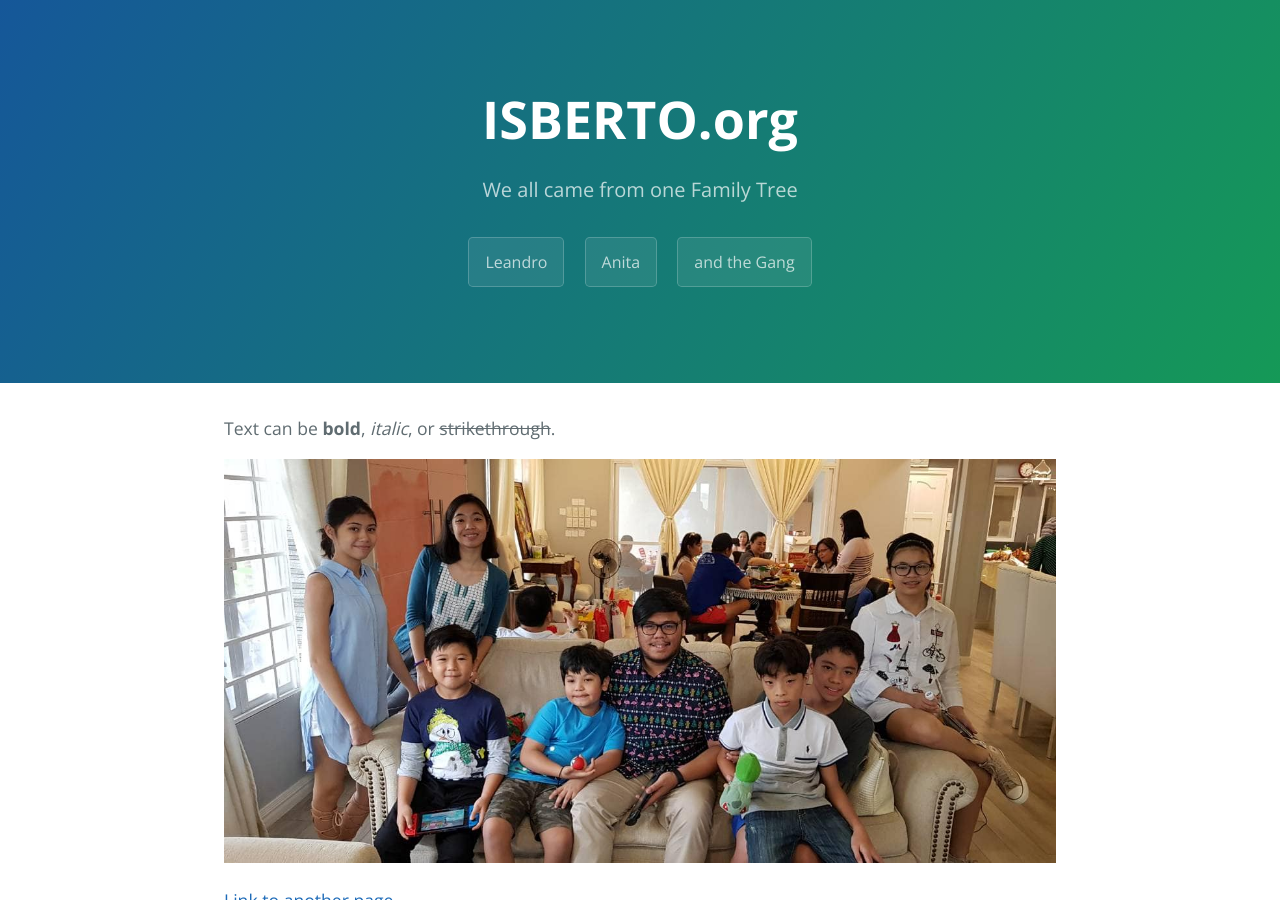
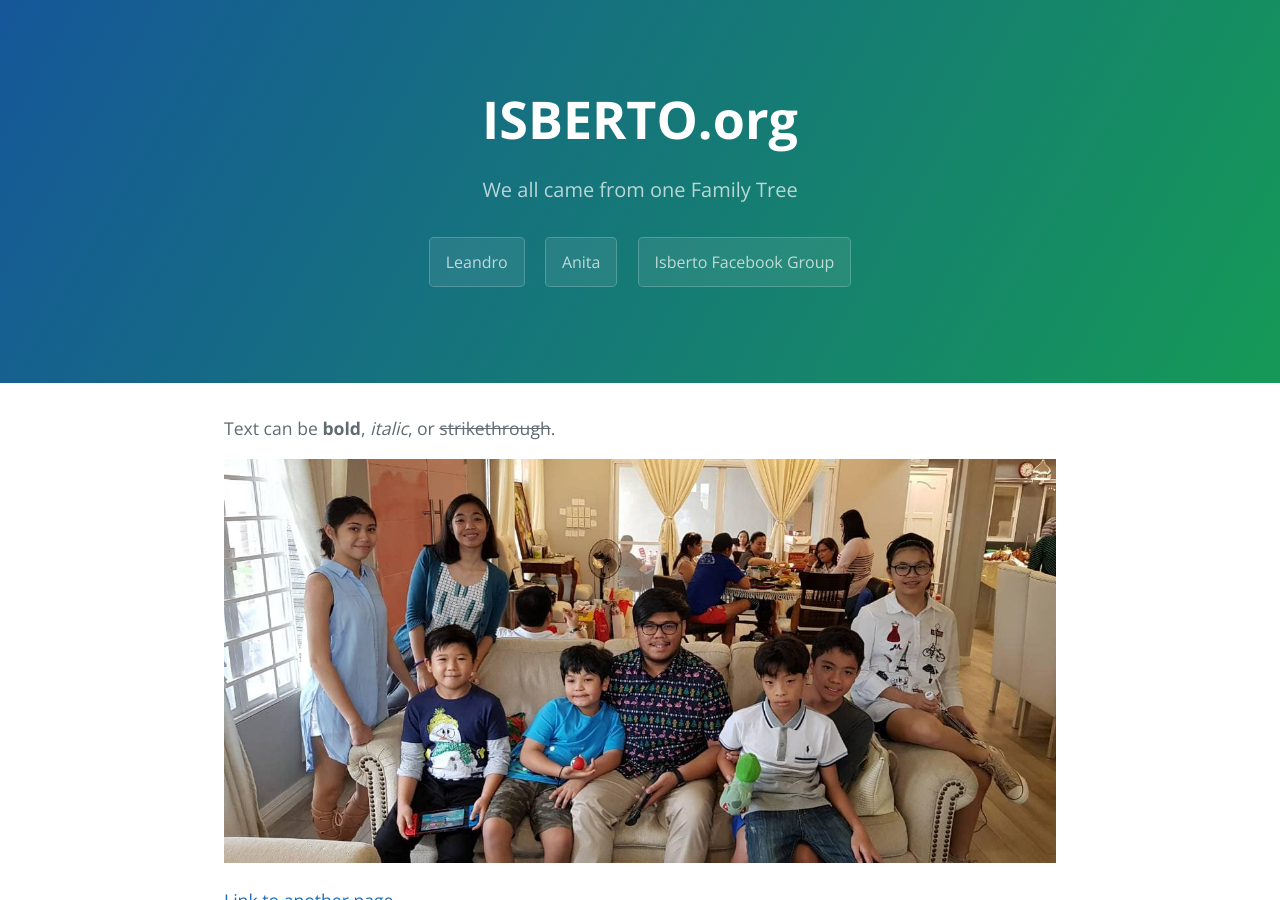
Before and after one commit to icebert04/ISBERTO, a Jekyll site: the page built from index.md, in a window 1280 px wide and 900 px high. Built offline with Jekyll 4.4.1, drawn with Linux system fonts in a browser that asks for light colours; nearby versions of some CDN libraries; library files that are not in the unit come from our copies.

Commit message:
Update page-header.html

```diff
--- a/_includes/page-header.html
+++ b/_includes/page-header.html
@@ -3,5 +3,5 @@
   <h2 class="project-tagline">{{ site.tagline }}</h2>
   <a href="#" class="btn">Leandro</a>
   <a href="#" class="btn">Anita</a>
-  <a href="https://www.facebook.com/groups/190282365070591/" class="btn">and the Gang</a>
+  <a href="https://www.facebook.com/groups/190282365070591/" class="btn">Isberto Facebook Group</a>
 </section>
```
